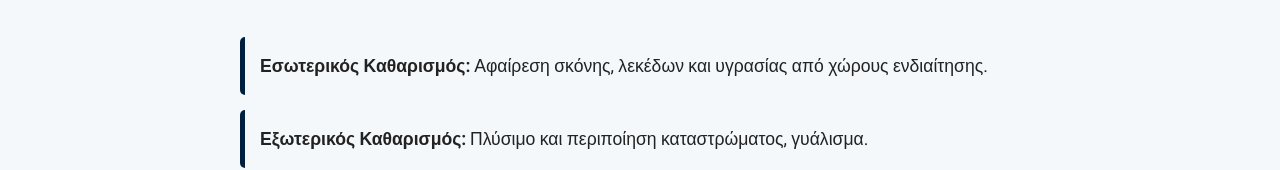
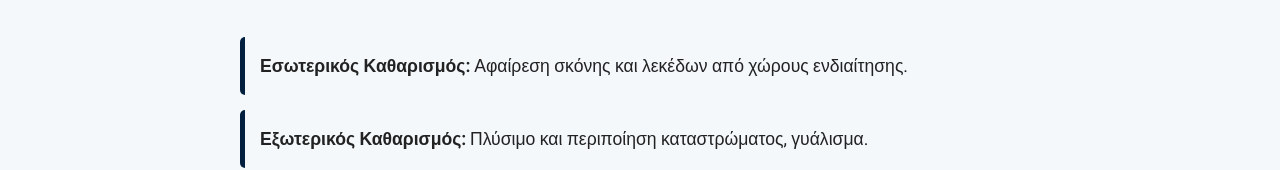
Before and after one commit to Navyclean/Navyclean, a plain HTML site: page services.html in a window 1280 px wide. Shown: the part 282-452 px from the top of the page. Drawn offline with Linux system fonts and the light colour scheme.

Commit message:
Add files via upload

```diff
--- a/services.html
+++ b/services.html
@@ -30,7 +30,7 @@
 
     <section class="services-list">
       <ul>
-        <li><strong>Εσωτερικός Καθαρισμός:</strong> Αφαίρεση σκόνης, λεκέδων και υγρασίας από χώρους ενδιαίτησης.</li>
+        <li><strong>Εσωτερικός Καθαρισμός:</strong> Αφαίρεση σκόνης και λεκέδων από χώρους ενδιαίτησης.</li>
         <li><strong>Εξωτερικός Καθαρισμός:</strong> Πλύσιμο και περιποίηση καταστρώματος, γυάλισμα.</li>
         <li><strong>Καθαρισμός Υφασμάτων:</strong> Πλύσιμο και φροντίδα σε μαξιλάρια, κουρτίνες και καλύμματα.</li>
         <li><strong>Προστασία Επιφανειών:</strong> Εφαρμογή πολυμερικών και κεραμικών υλικών για μακροχρόνια προστασία.</li>
```
